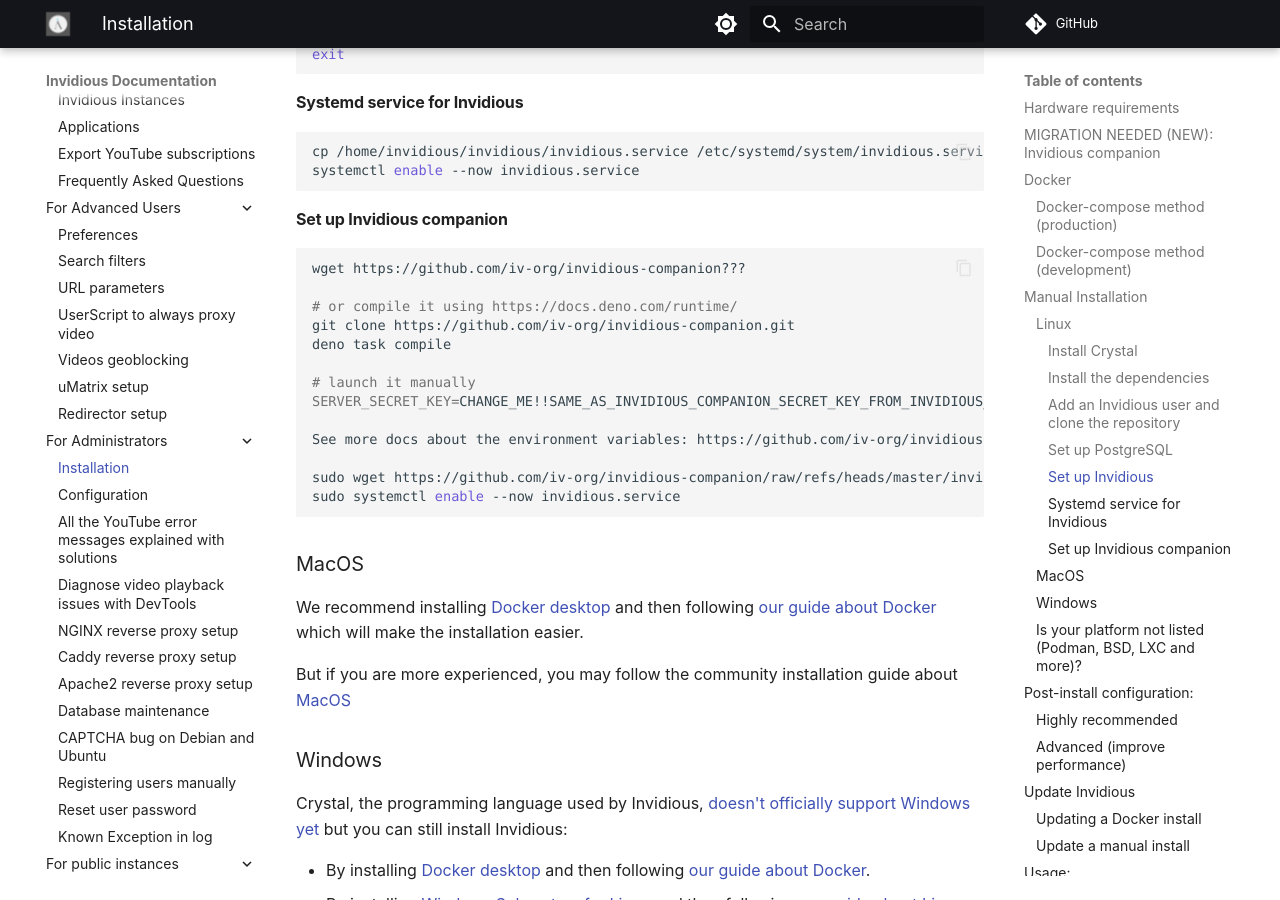
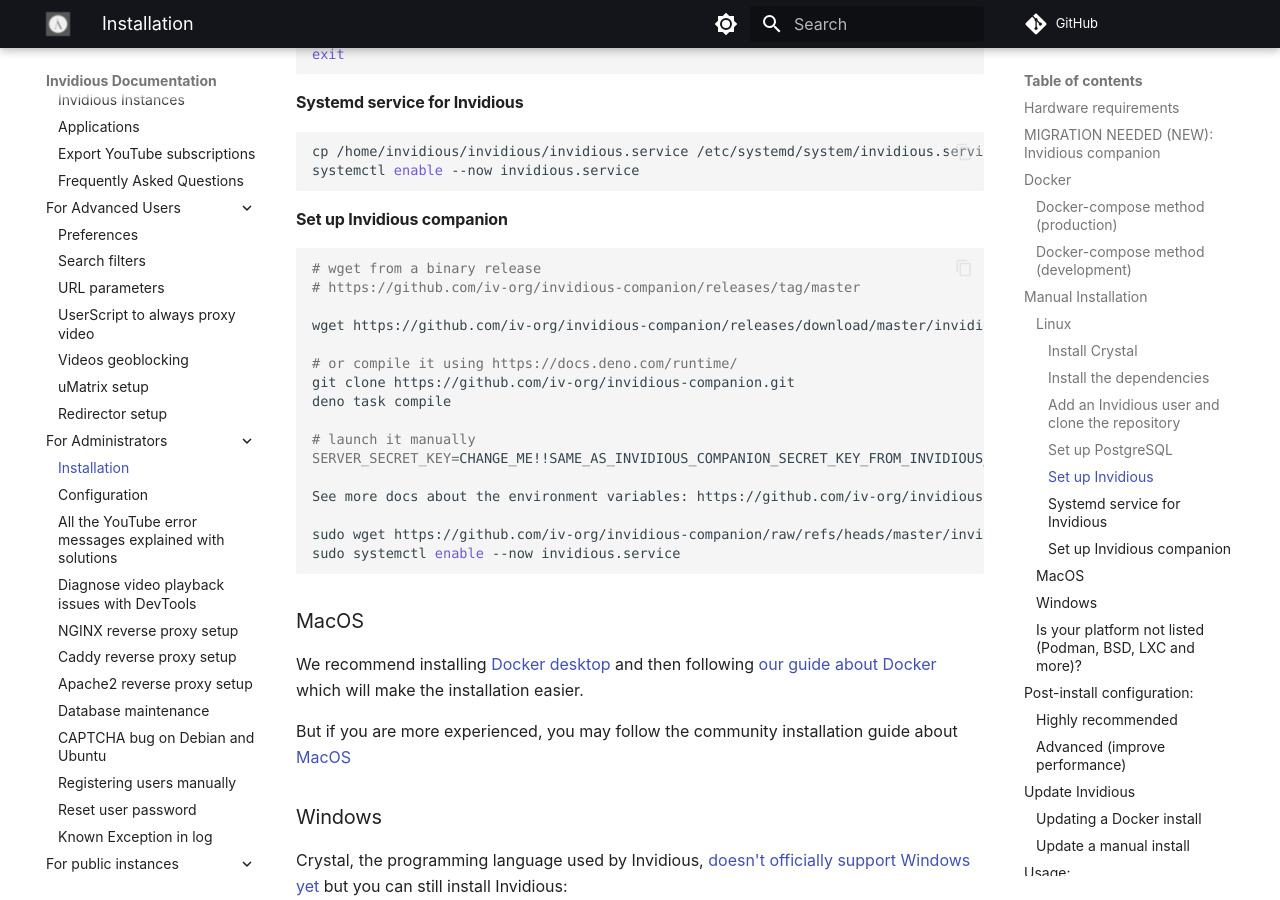
Before and after one commit to iv-org/documentation, an MkDocs documentation site: the page built from docs/installation.md, in a window 1280 px wide and 900 px high, scrolled down 5093 px. Built offline with MkDocs 1.6.1 and Material for MkDocs 9.7.7, drawn with Linux system fonts in a browser that asks for light colours; comment, search, counter and statistics services are not loaded.

Commit message:
docs: explain how to download binary for non docker user

````diff
--- a/docs/installation.md
+++ b/docs/installation.md
@@ -239,7 +239,11 @@
 #### Set up Invidious companion
 
 ```bash
-wget https://github.com/iv-org/invidious-companion???
+
+# wget from a binary release
+# https://github.com/iv-org/invidious-companion/releases/tag/master
+
+wget https://github.com/iv-org/invidious-companion/releases/download/master/invidious_companion-x86_64-unknown-linux-gnu.tar.gz
 
 # or compile it using https://docs.deno.com/runtime/
 git clone https://github.com/iv-org/invidious-companion.git
````
